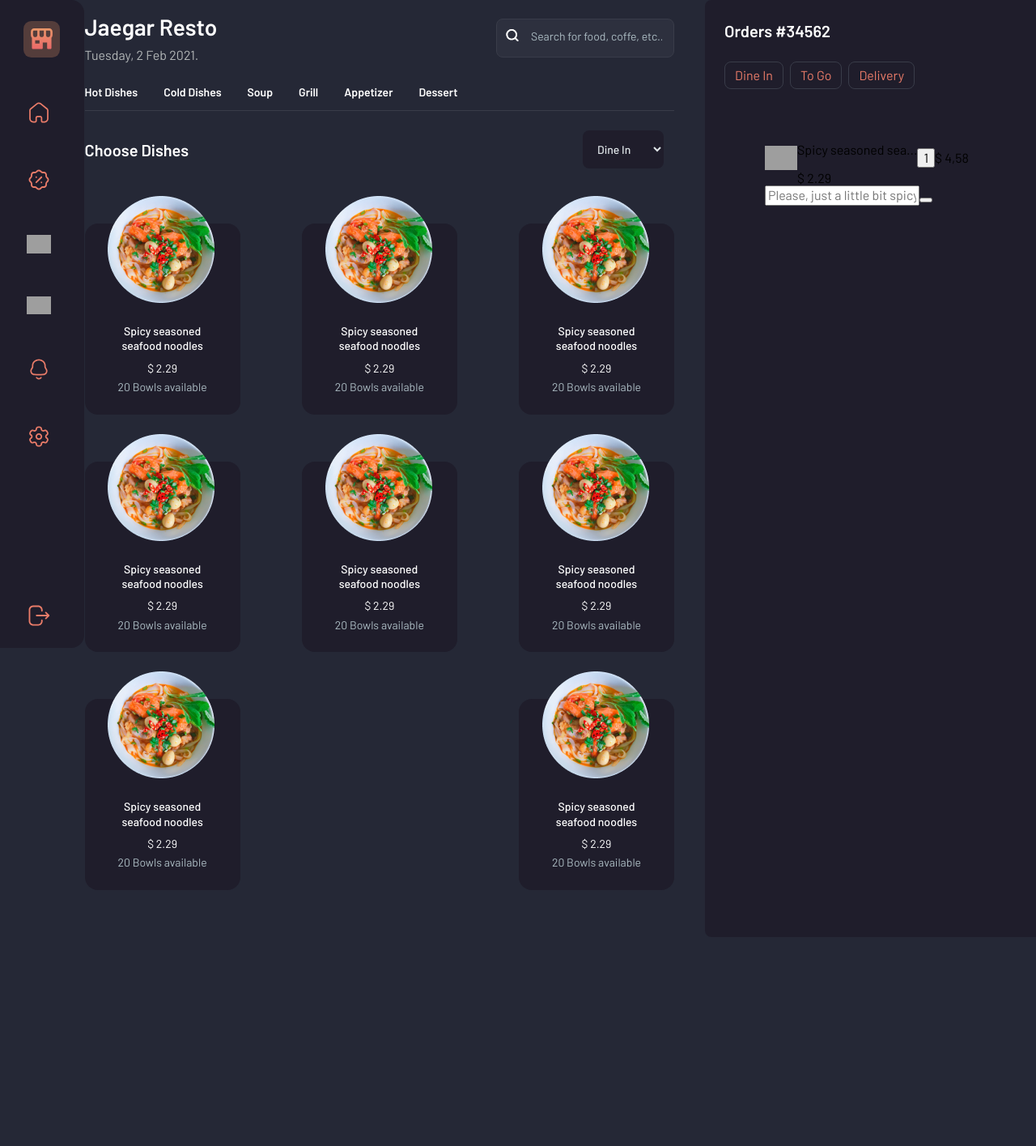
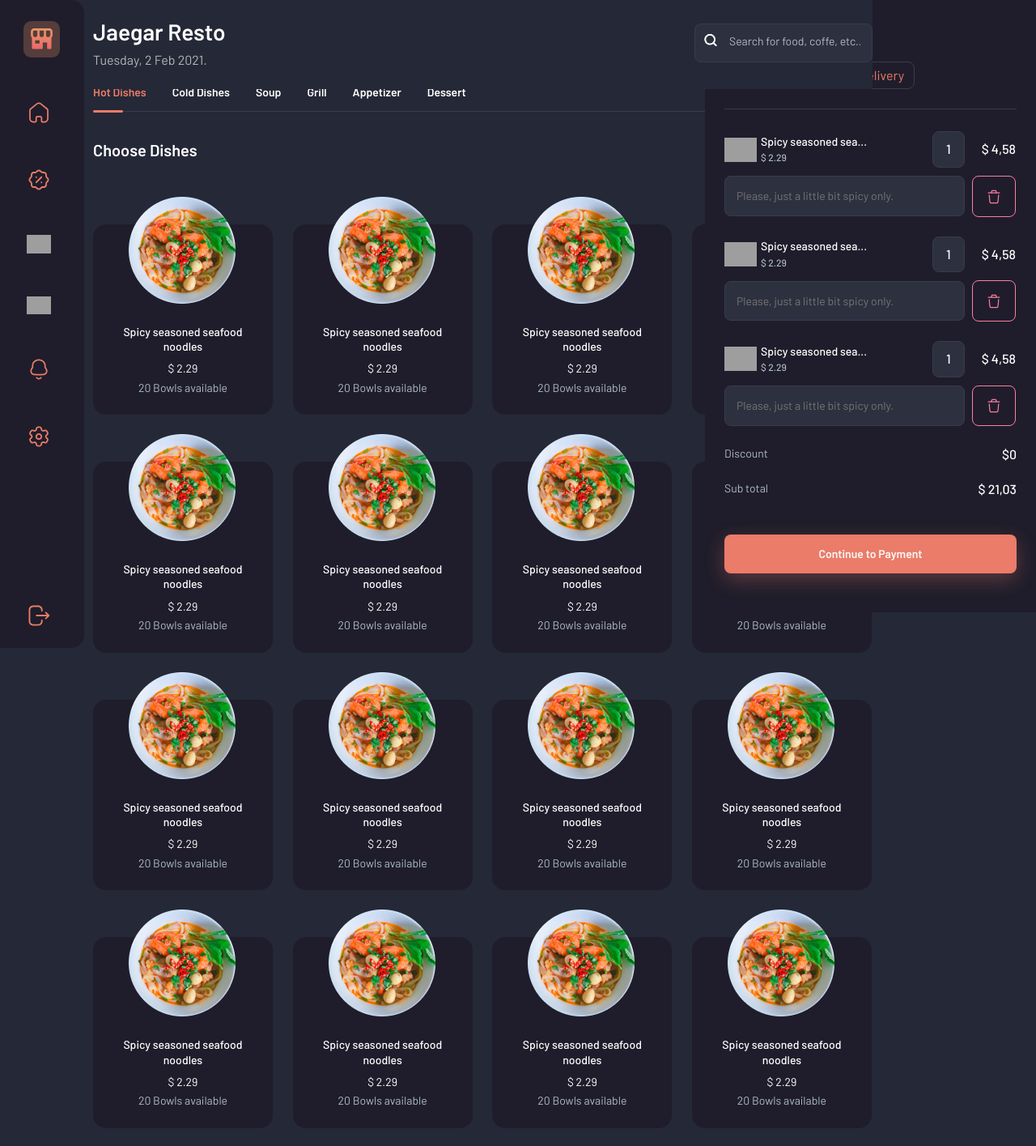
Before and after one commit to asadbekded/food, a React (Create React App) app: page / in a window 1280 px wide. Shown: the top 1415 px of the page at 81% size. Before the commit the page ends 1157 px from the top, so only its background shows below. Built offline with nearby package versions, Linux system fonts and the light colour scheme; grey boxes are pictures that could not be loaded.

Commit message:
Add things

```diff
--- a/src/components/DishCard/DishCard.css
+++ b/src/components/DishCard/DishCard.css
@@ -1,4 +1,4 @@
-.dish-list{
+.dish-list {
   display: flex;
   align-items: center;
   justify-content: space-between;
@@ -7,47 +7,47 @@
   padding: 0px;
   list-style: none;
 }
-.dish-item{
+.dish-item {
   position: relative;
   width: 100%;
-   max-width: 192px;
-   background-color: #1F1D2B;
+  max-width: 222px;
+  background-color: #1f1d2b;
   border-radius: 16px;
   padding: 24px;
   margin-bottom: 58px;
 }
-.dish-img{
+.dish-img {
   position: absolute;
   top: -34px;
-   left: 15%;
+  left: 44px;
 }
-.dish-box{
+.dish-box {
   margin-top: 100px;
   text-align: center;
 }
-.dish-title{
+.dish-title {
   font-weight: 500;
   font-size: 14px;
   line-height: 130%;
   text-align: center;
-   color: #FFFFFF;
+  color: #ffffff;
   margin: 0px;
   margin-top: 14px;
   margin-bottom: 8px;
 }
-.dish-cur{
+.dish-cur {
   font-weight: 400;
   font-size: 14px;
   line-height: 140%;
   text-align: center;
-   color: #FFFFFF;
+  color: #ffffff;
 }
-.dish-text{
+.dish-text {
   font-weight: 400;
   font-size: 14px;
   line-height: 140%;
   text-align: center;
-   color: #ABBBC2;
+  color: #abbbc2;
   margin: 0px;
   margin-top: 4px;
 }
--- a/src/components/DishCard/DishCard.js
+++ b/src/components/DishCard/DishCard.js
@@ -69,6 +69,78 @@ export const DishCard = () => {
             <p className='dish-text'>20 Bowls available</p>
           </div>
         </li>
+        <li className='dish-item'>
+          <img className='dish-img' src={Pizza} alt='' width={132} height={132} />
+          <div className='dish-box'>
+            <h3 className='dish-title'>Spicy seasoned seafood noodles</h3>
+            <span className='dish-cur'>$ 2.29</span>
+            <p className='dish-text'>20 Bowls available</p>
+          </div>
+        </li>
+        <li className='dish-item'>
+          <img className='dish-img' src={Pizza} alt='' width={132} height={132} />
+          <div className='dish-box'>
+            <h3 className='dish-title'>Spicy seasoned seafood noodles</h3>
+            <span className='dish-cur'>$ 2.29</span>
+            <p className='dish-text'>20 Bowls available</p>
+          </div>
+        </li>
+        <li className='dish-item'>
+          <img className='dish-img' src={Pizza} alt='' width={132} height={132} />
+          <div className='dish-box'>
+            <h3 className='dish-title'>Spicy seasoned seafood noodles</h3>
+            <span className='dish-cur'>$ 2.29</span>
+            <p className='dish-text'>20 Bowls available</p>
+          </div>
+        </li>
+        <li className='dish-item'>
+          <img className='dish-img' src={Pizza} alt='' width={132} height={132} />
+          <div className='dish-box'>
+            <h3 className='dish-title'>Spicy seasoned seafood noodles</h3>
+            <span className='dish-cur'>$ 2.29</span>
+            <p className='dish-text'>20 Bowls available</p>
+          </div>
+        </li>
+        <li className='dish-item'>
+          <img className='dish-img' src={Pizza} alt='' width={132} height={132} />
+          <div className='dish-box'>
+            <h3 className='dish-title'>Spicy seasoned seafood noodles</h3>
+            <span className='dish-cur'>$ 2.29</span>
+            <p className='dish-text'>20 Bowls available</p>
+          </div>
+        </li>
+        <li className='dish-item'>
+          <img className='dish-img' src={Pizza} alt='' width={132} height={132} />
+          <div className='dish-box'>
+            <h3 className='dish-title'>Spicy seasoned seafood noodles</h3>
+            <span className='dish-cur'>$ 2.29</span>
+            <p className='dish-text'>20 Bowls available</p>
+          </div>
+        </li>
+        <li className='dish-item'>
+          <img className='dish-img' src={Pizza} alt='' width={132} height={132} />
+          <div className='dish-box'>
+            <h3 className='dish-title'>Spicy seasoned seafood noodles</h3>
+            <span className='dish-cur'>$ 2.29</span>
+            <p className='dish-text'>20 Bowls available</p>
+          </div>
+        </li>
+        <li className='dish-item'>
+          <img className='dish-img' src={Pizza} alt='' width={132} height={132} />
+          <div className='dish-box'>
+            <h3 className='dish-title'>Spicy seasoned seafood noodles</h3>
+            <span className='dish-cur'>$ 2.29</span>
+            <p className='dish-text'>20 Bowls available</p>
+          </div>
+        </li>
+        <li className='dish-item'>
+          <img className='dish-img' src={Pizza} alt='' width={132} height={132} />
+          <div className='dish-box'>
+            <h3 className='dish-title'>Spicy seasoned seafood noodles</h3>
+            <span className='dish-cur'>$ 2.29</span>
+            <p className='dish-text'>20 Bowls available</p>
+          </div>
+        </li>
       </ul>
     </div>
   )
--- a/src/components/FoodFilter/FoodFilter.js
+++ b/src/components/FoodFilter/FoodFilter.js
@@ -8,32 +8,32 @@ export const FoodFilter = () => {
          <header className='foodfilter-header'>
             <ul className='foodfilter-list'>
                <li className='product-item'>
-                  <NavLink className={({ isActive }) => isActive ? "product-act" : "product-link"} to="hotDishes">
+                  <NavLink className={({ isActive }) => isActive ? "product-act" : "product-link"} to="/">
                      Hot Dishes
                   </NavLink>
                </li>
                <li className='product-item'>
-                  <NavLink className={({ isActive }) => isActive ? "product-act" : "product-link"} to="coldDishes">
+                  <NavLink className={({ isActive }) => isActive ? "product-act" : "product-link"} to="/coldDishes">
                      Cold Dishes
                   </NavLink>
                </li>
                <li className='product-item'>
-                  <NavLink className={({ isActive }) => isActive ? "product-act" : "product-link"} to="soup">
+                  <NavLink className={({ isActive }) => isActive ? "product-act" : "product-link"} to="/soup">
                      Soup
                   </NavLink>
                </li>
                <li className='product-item'>
-                  <NavLink className={({ isActive }) => isActive ? "product-act" : "product-link"} to="grill">
+                  <NavLink className={({ isActive }) => isActive ? "product-act" : "product-link"} to="/grill">
                      Grill
                   </NavLink>
                </li>
                <li className='product-item'>
-                  <NavLink className={({ isActive }) => isActive ? "product-act" : "product-link"} to="appetizer">
+                  <NavLink className={({ isActive }) => isActive ? "product-act" : "product-link"} to="/appetizer">
                      Appetizer
                   </NavLink>
                </li>
                <li className='product-item'>
-                  <NavLink className={({ isActive }) => isActive ? "product-act" : "product-link"} to="dessert">
+                  <NavLink className={({ isActive }) => isActive ? "product-act" : "product-link"} to="/dessert">
                      Dessert
                   </NavLink>
                </li>
@@ -50,11 +50,11 @@ export const FoodFilter = () => {
          <div>
             <Routes>
                <Route path="/" element={<DishCard />} />
-               <Route path="coldDishes" element={<h2>Cold dishes menu</h2>} />
-               <Route path="soup" element={<h2>Soup menu</h2>} />
-               <Route path="grill" element={<h2>Grill menu</h2>} />
-               <Route path="appetizer" element={<h2>Appetizer menu</h2>} />
-               <Route path="dessert" element={<h2>Dessert menu</h2>} />
+               <Route path="/coldDishes" element={<h2>Cold dishes menu</h2>} />
+               <Route path="/soup" element={<h2>Soup menu</h2>} />
+               <Route path="/grill" element={<h2>Grill menu</h2>} />
+               <Route path="/appetizer" element={<h2>Appetizer menu</h2>} />
+               <Route path="/dessert" element={<h2>Dessert menu</h2>} />
             </Routes>
          </div>
       </>
--- a/src/components/PricebarFooter/PricebarFooter.css
+++ b/src/components/PricebarFooter/PricebarFooter.css
@@ -43,13 +43,14 @@
 
 .res__btn {
   width: 361px;
-  background: #ea7c69;
-  box-shadow: 0px 8px 24px rgba(234, 124, 105, 0.3);
-  border-radius: 8px;
+  margin-bottom: 24px;
+  padding: 14px;
   font-weight: 600;
   font-size: 14px;
   line-height: 140%;
   color: #fafafa;
-  padding: 14px;
+  background: #ea7c69;
+  box-shadow: 0px 8px 24px rgba(234, 124, 105, 0.3);
+  border-radius: 8px;
   border: none;
 }
--- a/src/components/PricebarHEader/PricebarHEader.css
+++ b/src/components/PricebarHEader/PricebarHEader.css
@@ -1,4 +1,7 @@
 .orders {
+  margin-bottom: 27px;
+  border-bottom: 1px solid #393c49;
+  padding: 0 0 24px 0;
 }
 
 .orders__title {
--- a/src/components/SelectedDishes/SelectedDishes.js
+++ b/src/components/SelectedDishes/SelectedDishes.js
@@ -6,42 +6,59 @@ import Del from '../../assets/images/Trash.svg';
 export const SelectedDishes = () => {
    return (
       <>
-         <form className='selectedd-content'>
+         <div className='selectedd-content'>
             <ul className='selectedd-list'>
                <li className='selectedd-item'>
-                  <div>
+                  <div className='spice-content'>
                      <div className='spice-box'>
-                        <img src={Pizzaa} alt='pizza img' width={40} height={40} />
-                        <div>
-                           <p>Spicy seasoned sea...</p>
-                           <ins>$ 2.29</ins>
+                        <div className='spice-allBox'>
+                           <img src={Pizzaa} alt='pizza img' width={40} height={40} />
+                           <div className='fill-box'>
+                              <p className='spice-text'>Spicy seasoned sea...</p>
+                              <ins className='spice-ins'>$ 2.29</ins>
+                           </div>
                         </div>
                         <div>
-                           <button>1</button>
-                           <ins>$ 4,58</ins>
+                           <button className='spice-num'>1</button>
+                           <ins className='spice-price'>$ 4,58</ins>
                         </div>
                      </div>
-                     <div>
-                        <Input type='text' placeholder='Please, just a little bit spicy only.' />
-                        <button></button>
+                     <div className='spicehero-box'>
+                        <Input className="spice-inp" type='text' placeholder='Please, just a little bit spicy only.' />
+                        <button className='spicedel-btn'><img src={Del} alt='delete img' width={20} height={20} /></button>
                      </div>
                   </div>
                </li>
-            </ul>
-         </form>
-      </>
-   )
-   return (
-      <>
-         <div className='selectedd-content'>
-            <ul className='selectedd-list'>
                <li className='selectedd-item'>
-                  <div>
+                  <div className='spice-content'>
                      <div className='spice-box'>
-                        <img src={Pizzaa} alt='pizza img' width={40} height={40} />
-                        <div className='fill-box'>
-                           <p className='spice-text'>Spicy seasoned sea...</p>
-                           <ins className='spice-ins'>$ 2.29</ins>
+                        <div className='spice-allBox'>
+                           <img src={Pizzaa} alt='pizza img' width={40} height={40} />
+                           <div className='fill-box'>
+                              <p className='spice-text'>Spicy seasoned sea...</p>
+                              <ins className='spice-ins'>$ 2.29</ins>
+                           </div>
+                        </div>
+                        <div>
+                           <button className='spice-num'>1</button>
+                           <ins className='spice-price'>$ 4,58</ins>
+                        </div>
+                     </div>
+                     <div className='spicehero-box'>
+                        <Input className="spice-inp" type='text' placeholder='Please, just a little bit spicy only.' />
+                        <button className='spicedel-btn'><img src={Del} alt='delete img' width={20} height={20} /></button>
+                     </div>
+                  </div>
+               </li>
+               <li className='selectedd-item'>
+                  <div className='spice-content'>
+                     <div className='spice-box'>
+                        <div className='spice-allBox'>
+                           <img src={Pizzaa} alt='pizza img' width={40} height={40} />
+                           <div className='fill-box'>
+                              <p className='spice-text'>Spicy seasoned sea...</p>
+                              <ins className='spice-ins'>$ 2.29</ins>
+                           </div>
                         </div>
                         <div>
                            <button className='spice-num'>1</button>
--- a/src/components/SelectedDishes/selectedDishes.css
+++ b/src/components/SelectedDishes/selectedDishes.css
@@ -1,17 +1,14 @@
-.selectedd-content {
-  background: #1f1d2b;
-  padding: 50px;
-}
 .selectedd-list {
   margin: 0px;
   padding: 0px;
   list-style: none;
 }
 .selectedd-item {
+  display: flex;
+  align-items: center;
+  margin-bottom: 24px;
   width: 100%;
   max-width: 360px;
-  display: flex;
-  align-items: center;
 }
 .spice-box {
   display: flex;
@@ -77,3 +74,12 @@
   padding: 14px 16px;
   background-color: transparent;
 }
+
+.spice-content {
+  width: 100%;
+}
+
+.spice-allBox {
+  display: flex;
+  align-items: center;
+}
--- a/src/page/Home/Home.css
+++ b/src/page/Home/Home.css
@@ -4,10 +4,12 @@ body {
 
 .content {
   display: flex;
-  justify-content: space-between;
+  /* justify-content: space-between; */
 }
 
 .content__orders {
+  position: fixed;
+  right: 0;
   width: 100%;
   max-width: 409px;
   padding: 24px;
@@ -16,10 +18,19 @@ body {
 }
 
 .content__resto {
-  width: 100%;
-  padding: 14px 38px 0 10px;
+  width: 1010px;
+  padding: 104px 38px 0 10px;
 }
 
 .content__sidebar {
-  width: 160px;
+  width: 105px;
 }
+
+.homeFixed {
+  position: fixed;
+  top: 0px;
+  width: 963px;
+  padding: 20px 0 0 0;
+  background-color: #252836ff;
+  z-index: 11;
+}
--- a/src/page/Home/Home.js
+++ b/src/page/Home/Home.js
@@ -1,5 +1,4 @@
-import { FoodFilter, HomeHeader, SelectedDishes, Sidebar } from '../../components';
-import { Orders } from '../../components/Orders';
+import { FoodFilter, HomeHeader, PricebarFooter, SelectedDishes, Sidebar } from '../../components';
 import { PricebarHeader } from '../../components/PricebarHeader';
 import './Home.css';
 
@@ -11,12 +10,15 @@ export const Home = () => {
           <Sidebar />
         </div>
         <div className='content__resto'>
-          <HomeHeader />
+          <div className='homeFixed'>
+            <HomeHeader />
+          </div>
           <FoodFilter />
         </div>
         <div className='content__orders'>
           <PricebarHeader />
           <SelectedDishes />
+          <PricebarFooter />
         </div>
       </div>
     </>
```
Lines whose indentation alone changed are shown as unchanged.
